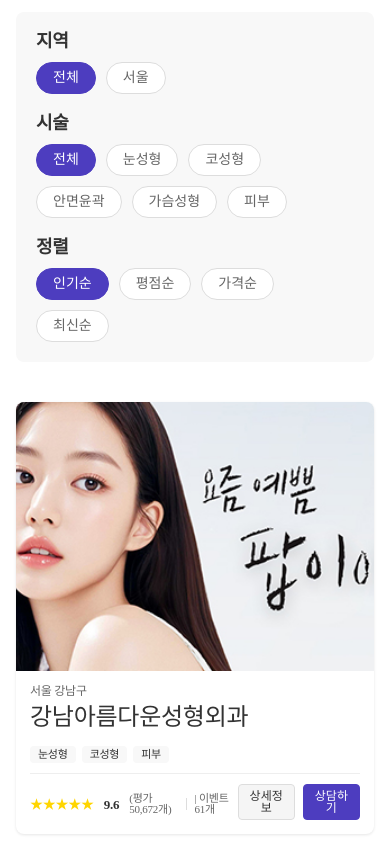
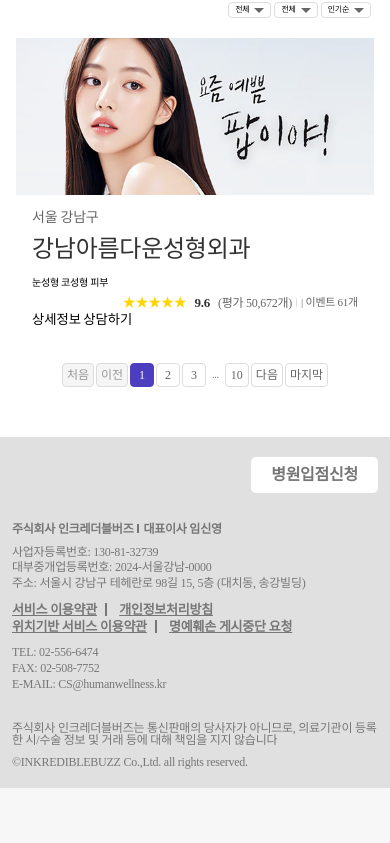
Before and after one commit to leeyirie/GN_webapp_edit, a website: page hospital.html in a window 390 px wide. Shown: the part 300-1143 px from the top of the page. After the commit the page ends 1088 px from the top, so only its background shows below. Drawn offline with nearby package versions, Linux system fonts and the light colour scheme; a web font is replaced by a local one.

Commit message:
fix: 병원 페이지 레이아웃 수정 및 토글 버튼 추가

```diff
--- a/css/style.css
+++ b/css/style.css
@@ -2913,19 +2913,45 @@
 }
 
 .hospital-image {
+    width: 100%;
+    aspect-ratio: 16/7;
+    overflow: hidden;
     position: relative;
-    width: 100%;
-    padding-top: 75%;
-    overflow: hidden;
 }
 
 .hospital-image img {
+    width: 100%;
+    height: 100%;
+    object-fit: cover;
     position: absolute;
     top: 0;
     left: 0;
+}
+
+@media screen and (max-width: 768px) {
+    .hospital-image {
+        width: 100%;
+        aspect-ratio: 16/7;
+    }
+
+    .hospital-image img {
         width: 100%;
         height: 100%;
         object-fit: cover;
+    }
+}
+
+@media screen and (max-width: 480px) {
+    .hospital-image {
+        width: 100%;
+        aspect-ratio: 16/7;
+    }
+
+    .hospital-image img {
+        width: 100%;
+        height: 100%;
+        object-fit: cover;
+    }
 }
 
 .hospital-info {
@@ -3678,6 +3704,9 @@
         height: 100%;
         object-fit: contain;
     }
+    .filter-group{
+
+    }
 }
 
 /* 병원 정보 페이지 스타일 */
@@ -3687,292 +3716,118 @@
 }
 
 .filter-section {
-    margin-bottom: 40px;
-    background-color: #f8f8f8;
-    border-radius: 8px;
-    padding: 20px;
+    display: flex;
+    justify-content: space-between;
+    align-items: center;
+    margin-bottom: 2rem;
+    padding: 0 1rem;
+}
+
+.filter-buttons {
+    display: flex;
+    gap: 1rem;
 }
 
 .filter-group {
-    margin-bottom: 20px;
-}
-
-.filter-group:last-child {
-    margin-bottom: 0;
-}
-
-.filter-group h3 {
-    font-size: 18px;
-    font-weight: 600;
-    margin-bottom: 12px;
-    color: #333;
+    position: relative;
+}
+
+.filter-btn {
+    background: #fff;
+    border: 1px solid #ddd;
+    padding: 0.5rem 1rem;
+    border-radius: 4px;
+    cursor: pointer;
+    display: flex;
+    align-items: center;
+    gap: 0.5rem;
+}
+
+.filter-btn::after {
+    content: '';
+    width: 0;
+    height: 0;
+    border-left: 5px solid transparent;
+    border-right: 5px solid transparent;
+    border-top: 5px solid #666;
 }
 
 .filter-options {
-    display: flex;
+    display: none;
+    position: absolute;
+    top: 100%;
+    right: 0;
+    background: #fff;
+    border: 1px solid #ddd;
+    border-radius: 4px;
+    padding: 0.5rem 0;
+    min-width: 120px;
+    box-shadow: 0 2px 4px rgba(0,0,0,0.1);
+    z-index: 100;
+}
+
+.filter-group:hover .filter-options {
+    display: block;
+}
+
+.filter-option {
+    padding: 0.5rem 1rem;
+    cursor: pointer;
+}
+
+.filter-option:hover {
+    background: #f5f5f5;
+}
+
+.filter-option.active {
+    color: #007bff;
+    font-weight: bold;
+}
+
+@media (max-width: 768px) {
+    .filter-section {
+        flex-direction: row;
         flex-wrap: wrap;
-    gap: 10px;
+        gap: 0.5rem;
+        padding: 0 0.5rem;
+    }
+
+    .cm-title-con {
+        width: 100%;
+        margin-bottom: 0.5rem;
+    }
+
+    .filter-buttons {
+        width: 100%;
+        justify-content: flex-end;
+        gap: 0.5rem;
     }
 
     .filter-btn {
-    padding: 8px 16px;
-    background-color: #fff;
-    border: 1px solid #ddd;
-    border-radius: 20px;
-    font-size: 14px;
-    color: #666;
-    cursor: pointer;
-    transition: all 0.3s ease;
-}
-
-.filter-btn:hover {
-    background-color: #f0f0f0;
-}
-
-.filter-btn.active {
-    background-color: #4d3dbf;
-    color: #fff;
-    border-color: #4d3dbf;
-}
-
-.hospital-list {
-    display: flex;
-    flex-direction: column;
-    gap: 30px;
-    margin-bottom: 40px;
-}
-
-.hospital-item {
-    display: flex;
-    flex-direction: column;
-    background-color: #fff;
-    border-radius: 8px;
-    overflow: hidden;
-    box-shadow: 0 1px 3px rgba(0, 0, 0, 0.1);
-    width: 100%;
-    margin-bottom: 16px;
-}
-
-.hospital-image {
-    width: 100%;
-    height: 240px;
-}
-
-.hospital-image img {
-    width: 100%;
-    height: 100%;
-    object-fit: cover;
-}
-
-.hospital-info {
-    padding: 20px;
-}
-
-.hospital-location {
-    font-size: 14px;
-    color: #666;
-    margin-bottom: 8px;
-}
-
-.hospital-name {
-    font-size: 20px;
-    font-weight: 600;
-    color: #333;
-    margin-bottom: 12px;
-    white-space: nowrap;
-    overflow: hidden;
-    text-overflow: ellipsis;
-}
-
-.hospital-tags {
-    display: flex;
-    flex-wrap: wrap;
-    gap: 6px;
-    margin-bottom: 16px;
-}
-
-.tag {
-    padding: 6px 12px;
-    background-color: #f8f8f8;
-    border-radius: 4px;
-    font-size: 13px;
-    color: #333;
-}
-
-.info-bottom {
-    display: flex;
-    align-items: center;
-    justify-content: space-between;
-    border-top: 1px solid #eee;
-    padding-top: 16px;
-}
-
-.rating {
-    display: flex;
-    align-items: center;
-    gap: 6px;
-}
-
-.rating .stars {
-    color: rgb(255, 213, 0);
-    font-size: 15px;
-}
-
-.rating .score {
-    color: #333;
-    font-weight: 600;
-    font-size: 15px;
-}
-
-.rating .reviews {
-    color: #666;
-    font-size: 13px;
-}
-
-.rating .event {
-    position: relative;
-    color: #666;
-    font-size: 13px;
-    padding-left: 8px;
-}
-
-.rating .event:before {
-    content: '';
-    position: absolute;
-    left: 0;
-    top: 50%;
-    transform: translateY(-50%);
-    width: 1px;
-    height: 12px;
-    background-color: #ddd;
-}
-
-.hospital-buttons {
-    display: flex;
-    gap: 8px;
-}
-
-.hospital-btn {
-    padding: 8px 16px;
-    border-radius: 4px;
-    font-size: 14px;
-    font-weight: 500;
-    cursor: pointer;
-    transition: all 0.2s ease;
-}
-
-.detail-btn {
-    background-color: #f5f5f5;
-    color: #333;
-    border: 1px solid #ddd;
-}
-
-.detail-btn:hover {
-    background-color: #eee;
-}
-
-.consult-btn {
-    background-color: #4d3dbf;
-    color: #fff;
-    border: 1px solid #4d3dbf;
-}
-
-.consult-btn:hover {
-    background-color: #3f31a0;
-}
-
-@media screen and (max-width: 768px) {
-    .hospital-image {
-        height: 200px;
-    }
-
-    .hospital-info {
-        padding: 16px;
-    }
-
-    .hospital-location {
-        font-size: 13px;
-        margin-bottom: 6px;
-    }
-
-    .hospital-name {
-        font-size: 18px;
-        margin-bottom: 10px;
-    }
-
-    .hospital-tags {
-        margin-bottom: 12px;
-    }
-
-    .tag {
-        padding: 4px 10px;
-        font-size: 12px;
-    }
-
-    .info-bottom {
-        padding-top: 12px;
-    }
-
-    .rating .stars,
-    .rating .score {
-        font-size: 14px;
-    }
-
-    .rating .reviews,
-    .rating .event {
-        font-size: 12px;
-    }
-
-    .hospital-btn {
-        padding: 6px 12px;
-        font-size: 13px;
-    }
-}
-
-@media screen and (max-width: 480px) {
-    .hospital-image {
-        height: 180px;
-    }
-
-    .hospital-info {
-        padding: 14px;
-    }
-
-    .hospital-location {
-        font-size: 12px;
-        margin-bottom: 4px;
-    }
-
-    .hospital-name {
-        font-size: 16px;
-        margin-bottom: 8px;
-    }
-
-    .hospital-tags {
-        margin-bottom: 10px;
-    }
-
-    .tag {
-        padding: 3px 8px;
-        font-size: 11px;
-    }
-
-    .info-bottom {
-        padding-top: 10px;
-    }
-
-    .rating .stars,
-    .rating .score {
-        font-size: 13px;
-    }
-
-    .rating .reviews,
-    .rating .event {
-        font-size: 11px;
-    }
-
-    .hospital-btn {
-        padding: 5px 10px;
-        font-size: 12px;
-    }
-}
+        padding: 0.4rem 0.8rem;
+        font-size: 0.9rem;
+    }
+
+    .filter-options {
+        min-width: 100px;
+    }
+}
+
+@media (max-width: 480px) {
+    .filter-section {
+        padding: 0 0.3rem;
+    }
+
+    .filter-buttons {
+        gap: 0.3rem;
+    }
+
+    .filter-btn {
+        padding: 0.3rem 0.6rem;
+        font-size: 0.8rem;
+    }
+
+    .filter-options {
+        min-width: 90px;
+    }
+}
--- a/hospital.html
+++ b/hospital.html
@@ -13,6 +13,7 @@
     <script src="https://code.jquery.com/jquery-3.7.1.min.js"></script>
     <script src="./js/slick.js"></script>
     <script src="./js/script.js"></script>
+    <script src="./js/hospital.js"></script>
     <link rel="stylesheet" href="./css/slick.css" />
     <link rel="stylesheet" href="./css/reset.css" />
     <link rel="stylesheet" href="./css/style.css" />
@@ -69,37 +70,44 @@
 
       <div id="content" class="hospital-page">
         <div class="container">
+          <!-- 필터 섹션 -->
+          <div class="filter-section">
             <div class="cm-title-con">
               <h2 class="tit">병원 정보</h2>
             </div>
-
-          <!-- 필터 섹션 -->
-          <div class="filter-section">
+            <div class="filter-buttons">
               <div class="filter-group">
-              <h3>지역</h3>
+                <button class="filter-btn">
+                  <span class="selected-option">전체</span>
+                </button>
                 <div class="filter-options">
-                <button class="filter-btn active">전체</button>
-                <button class="filter-btn">서울</button>
+                  <div class="filter-option active">전체</div>
+                  <div class="filter-option">서울</div>
                 </div>
               </div>
               <div class="filter-group">
-              <h3>시술</h3>
+                <button class="filter-btn">
+                  <span class="selected-option">전체</span>
+                </button>
                 <div class="filter-options">
-                <button class="filter-btn active">전체</button>
-                <button class="filter-btn">눈성형</button>
-                <button class="filter-btn">코성형</button>
-                <button class="filter-btn">안면윤곽</button>
-                <button class="filter-btn">가슴성형</button>
-                <button class="filter-btn">피부</button>
+                  <div class="filter-option active">전체</div>
+                  <div class="filter-option">눈성형</div>
+                  <div class="filter-option">코성형</div>
+                  <div class="filter-option">안면윤곽</div>
+                  <div class="filter-option">가슴성형</div>
+                  <div class="filter-option">피부</div>
                 </div>
               </div>
               <div class="filter-group">
-              <h3>정렬</h3>
+                <button class="filter-btn">
+                  <span class="selected-option">인기순</span>
+                </button>
                 <div class="filter-options">
-                <button class="filter-btn active">인기순</button>
-                <button class="filter-btn">평점순</button>
-                <button class="filter-btn">가격순</button>
-                <button class="filter-btn">최신순</button>
+                  <div class="filter-option active">인기순</div>
+                  <div class="filter-option">평점순</div>
+                  <div class="filter-option">가격순</div>
+                  <div class="filter-option">최신순</div>
+                </div>
               </div>
             </div>
           </div>
--- /dev/null
+++ b/js/hospital.js
@@ -0,0 +1,48 @@
+document.addEventListener('DOMContentLoaded', function () {
+  // 필터 드롭다운 기능
+  const filterGroups = document.querySelectorAll('.filter-group');
+
+  filterGroups.forEach(group => {
+    const filterBtn = group.querySelector('.filter-btn');
+    const options = group.querySelector('.filter-options');
+    const optionsList = group.querySelectorAll('.filter-option');
+
+    // 드롭다운 토글
+    filterBtn.addEventListener('click', e => {
+      e.stopPropagation();
+
+      // 다른 모든 드롭다운 닫기
+      filterGroups.forEach(otherGroup => {
+        if (otherGroup !== group) {
+          otherGroup.classList.remove('active');
+        }
+      });
+
+      // 현재 드롭다운 토글
+      group.classList.toggle('active');
+    });
+
+    // 옵션 선택
+    optionsList.forEach(option => {
+      option.addEventListener('click', () => {
+        // 활성 상태 변경
+        optionsList.forEach(opt => opt.classList.remove('active'));
+        option.classList.add('active');
+
+        // 선택된 옵션 텍스트 업데이트
+        const selectedOption = group.querySelector('.selected-option');
+        selectedOption.textContent = option.textContent;
+
+        // 드롭다운 닫기
+        group.classList.remove('active');
+      });
+    });
+  });
+
+  // 드롭다운 외부 클릭시 닫기
+  document.addEventListener('click', () => {
+    filterGroups.forEach(group => {
+      group.classList.remove('active');
+    });
+  });
+});
```
Lines whose indentation alone changed are shown as unchanged.
